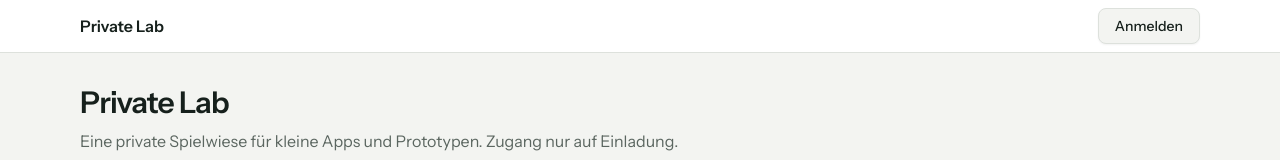
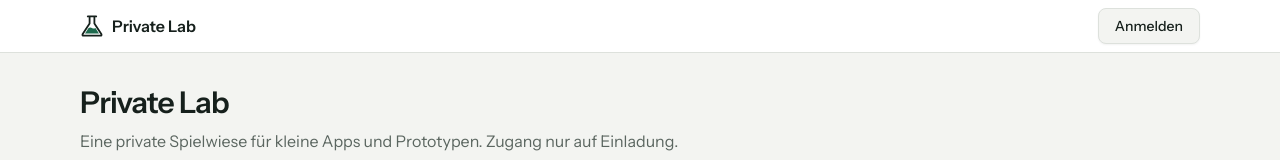
Before and after one commit to sndjan/privatelab, a Next.js app: page / in a window 1280 px wide. Shown: the top 160 px of the page. Built offline with nearby package versions, Linux system fonts and the light colour scheme; no server answers; the database is empty.

Commit message:
Show the flask logo in the header
Co-Authored-By: Claude Opus 5.5 <noreply@anthropic.com>
Claude-Session: https://claude.ai/code/session_01QvZFnVAUvohNJLoeymHgtQ

```diff
--- a/src/app/layout.tsx
+++ b/src/app/layout.tsx
@@ -2,6 +2,7 @@ import type { Metadata, Viewport } from "next";
 import { Instrument_Sans, JetBrains_Mono } from "next/font/google";
 import Link from "next/link";
 import { Suspense } from "react";
+import { Logo } from "@/components/logo";
 import { ServiceWorker } from "@/components/service-worker";
 import { Button } from "@/components/ui/button";
 import { getCurrentUser } from "@/lib/auth";
@@ -39,7 +40,8 @@ export default function RootLayout({ children }: LayoutProps<"/">) {
       <body className="flex min-h-full flex-col">
         <header className="border-b bg-card">
           <nav className="mx-auto flex max-w-6xl items-center gap-2 px-4 py-2">
-            <Link href="/" className="font-semibold">
+            <Link href="/" className="flex items-center gap-2 font-semibold">
+              <Logo />
               Private Lab
             </Link>
             <div className="ml-auto flex items-center gap-1">
--- /dev/null
+++ b/src/components/logo.tsx
@@ -0,0 +1,18 @@
+import { cn } from "@/lib/utils";
+
+// The app icon's Erlenmeyer flask: glass in the text color, liquid in the brand color.
+export function Logo({ className }: { className?: string }) {
+  return (
+    <svg viewBox="0 0 24 24" aria-hidden="true" className={cn("size-6", className)}>
+      <path d="M8.6 14 Q10.3 12.8 12 14 T15.4 14 L19 19.6 H5 Z" fill="var(--brand)" />
+      <path
+        d="M9.6 2.6 V9.6 L2.7 20 Q1.9 21.6 3.6 21.6 H20.4 Q22.1 21.6 21.3 20 L14.4 9.6 V2.6"
+        fill="none"
+        stroke="currentColor"
+        strokeWidth="1.8"
+        strokeLinejoin="round"
+      />
+      <path d="M7.8 2.4 H16.2" stroke="currentColor" strokeWidth="1.8" strokeLinecap="round" />
+    </svg>
+  );
+}
```
